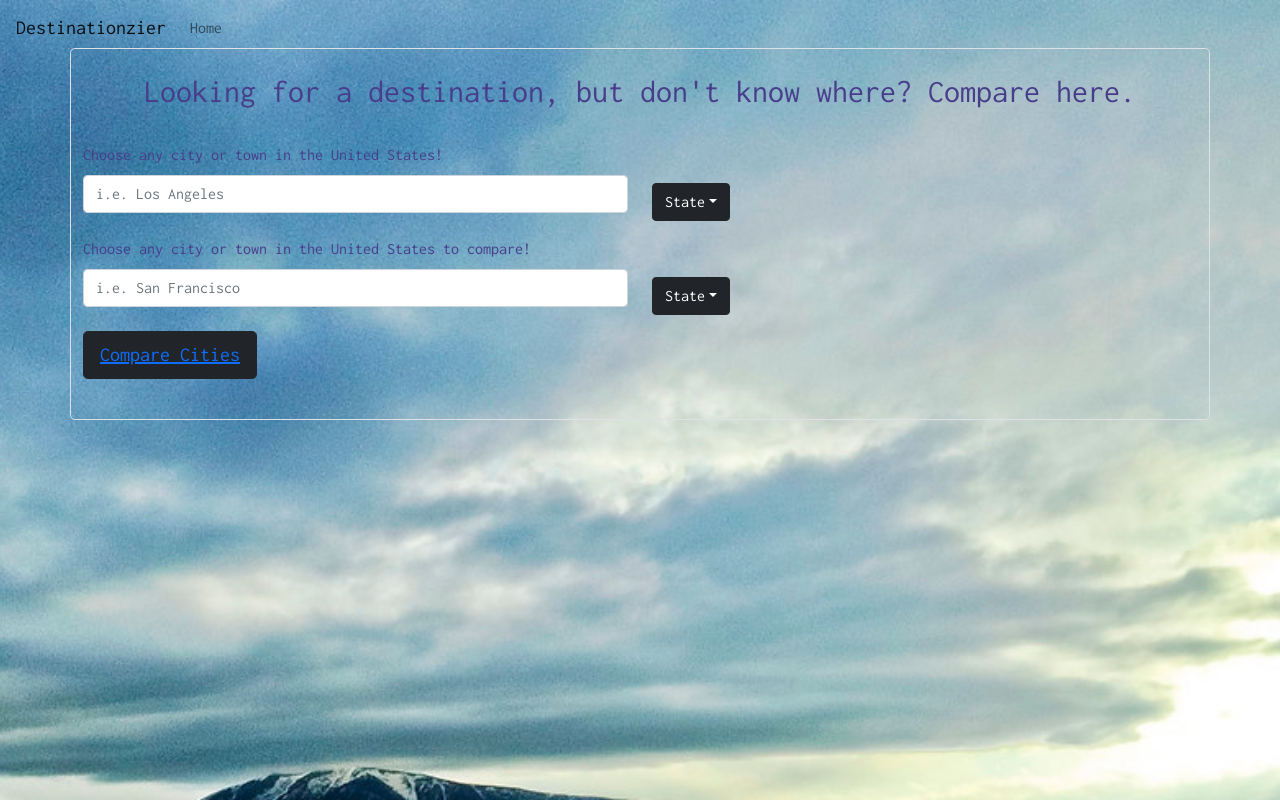
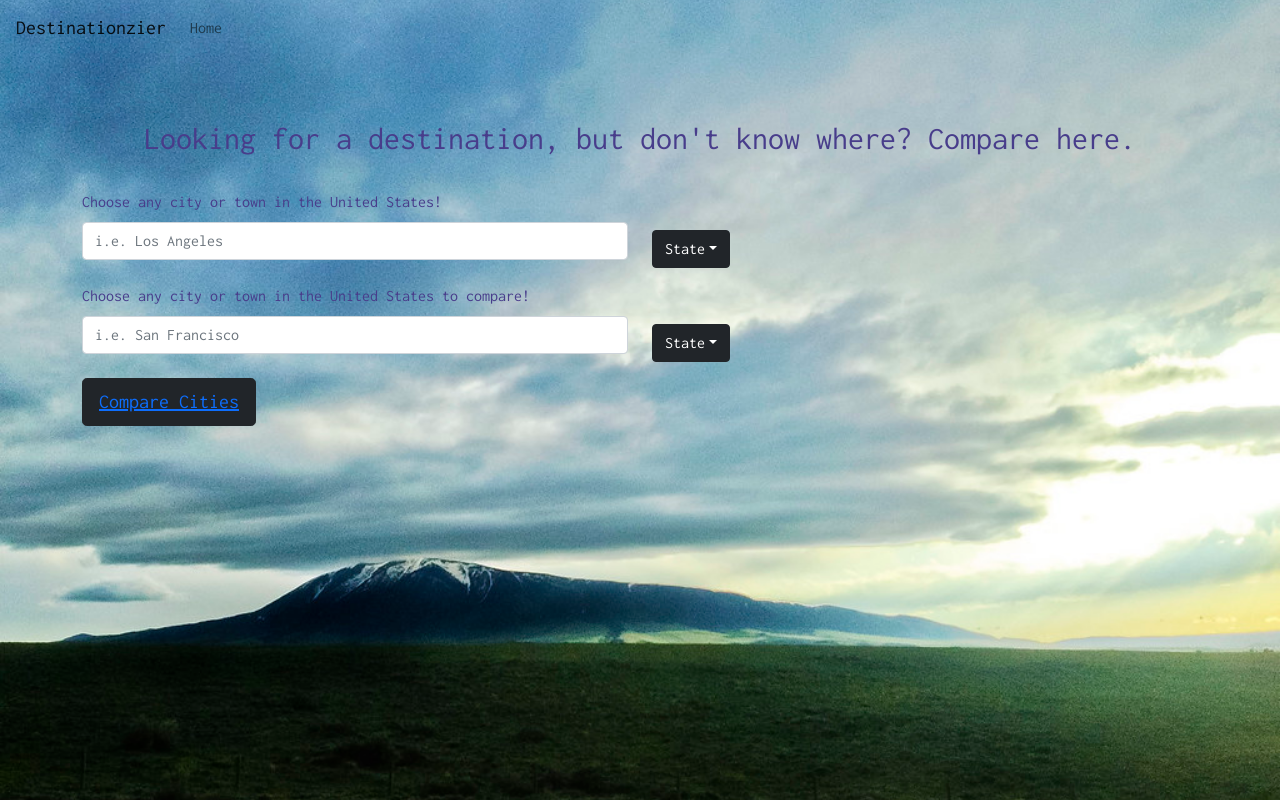
Before and after one commit to aimeemisaki/destinationizer, a React (Create React App) app: page / in a window 1280 px wide. Shown: the top 800 px of the page. Built offline with nearby package versions, Linux system fonts and the light colour scheme.

Commit message:
changed error handle

```diff
--- a/src/App.js
+++ b/src/App.js
@@ -7,6 +7,7 @@ import Search from './Pages/Search';
 import Compare from './Pages/Compare';
 import Book from './Pages/Book';
 import Navigation from './Components/Navigation';
+import ErrorHandle from './Components/ErrorHandle'
 
 
 
@@ -19,7 +20,6 @@ function App() {
   const [search2, setSearch2] = useState('');
   const [searchState1, setSearchState1] = useState('State');
   const [searchState2, setSearchState2] = useState('State');
-  const [error, setError] = useState('')
   let USA = 'usa'
 
   const options = {
@@ -32,26 +32,12 @@ function App() {
     const data = await fetch(`https://api.roadgoat.com/api/v2/destinations/${search1}-${searchState1}-${USA}`, options)
     const res = await data.json()
       setCity1(res);
-    if(res.status === 401 || res.status === 402){
-      setError("Invalid request!")
-    } else if (res.status === 404) {
-      setError("You must enter the name of the destination in proper format.")
-    } else if (res.status >= 400) {
-      setError("Something went wrong!")
-    }
   }
 
   async function getData2(search2, searchState2) {
     const data = await fetch(`https://api.roadgoat.com/api/v2/destinations/${search2}-${searchState2}-${USA}`, options)
     const res = await data.json()
       setCity2(res);
-    if(res.status === 401 || res.status === 402){
-      setError("Invalid request!")
-    } else if (res.status === 404) {
-      setError("You must enter the name of the destination in proper format.")
-    } else if (res.status >= 400) {
-      setError("Something went wrong!")
-    }
   }
 
   return (
@@ -59,8 +45,8 @@ function App() {
       <Navigation />
       <main>
         <Routes>
-          <Route path ="/" element={<Search setSearch1={setSearch1} setSearch2={setSearch2} search1={search1} search2={search2} setSearchState1={setSearchState1} setSearchState2={setSearchState2} searchState1={searchState1} searchState2={searchState2} error={error}/>} />
-          <Route path="/compare" element= {<Compare city1={city1} city2={city2} getData1={getData1} getData2={getData2} search1={search1} search2={search2} searchState1={searchState1} searchState2={searchState2} />} />
+          <Route path ="/" element={<Search setSearch1={setSearch1} setSearch2={setSearch2} search1={search1} search2={search2} setSearchState1={setSearchState1} setSearchState2={setSearchState2} searchState1={searchState1} searchState2={searchState2}/>} />
+          <Route path="/compare" element= {<Compare city1={city1} city2={city2} getData1={getData1} getData2={getData2} search1={search1} search2={search2} searchState1={searchState1} searchState2={searchState2}/>} />
           <Route path="/book/:cityId" element={<Book city1={city1} city2={city2} />} />
           <Route path="*" element={<Navigate to ="/" />} />
         </Routes>
--- a/src/Components/ErrorHandle.js
+++ b/src/Components/ErrorHandle.js
@@ -1,8 +1,19 @@
-import React from 'react';
+import React, { useState } from 'react';
 import Alert from 'react-bootstrap/Alert'
 
-const ErrorHandle = () => {
+const ErrorHandle = ({res}) => {
+    const [error, setError] = useState('')
 
+    if(res.status === 401 || res.status === 402){
+        setError("Invalid request!")
+      } else if (res.status === 404) {
+        setError("You must enter the name of the destination in proper format.")
+      } else if (res.status >= 400) {
+        setError("Something went wrong!")
+      }
+    return (
+        <p>{error}</p>
+    )
 }
 
 export default ErrorHandle
--- a/src/Pages/Book.js
+++ b/src/Pages/Book.js
@@ -7,7 +7,7 @@ import { useParams } from 'react-router-dom';
 const Book = ({ city1, city2 }) => {
     let id = useParams()
     return (
-        <div className="d-flex align-items-center justify-content-center">
+        <div className="pt-5 d-flex align-items-center justify-content-center">
             {id.cityId === "1"
             ? <City1Book city1={city1} />
             : <City2Book city2= {city2} />
--- a/src/Pages/Compare.js
+++ b/src/Pages/Compare.js
@@ -11,7 +11,7 @@ const Compare = ( { getData1, getData2, search1, search2, city1, city2, searchSt
     }, [])
 
     return (
-        <Stack direction="horizontal" gap={3} className="d-flex align-items-center justify-content-center">
+       <Stack direction="horizontal" gap={3} className="pt-5 d-flex align-items-center justify-content-center">
             <div>
                 <City1 city1={city1}/>
             </div>
--- a/src/Pages/Search.js
+++ b/src/Pages/Search.js
@@ -9,7 +9,7 @@ import Row from 'react-bootstrap/Row';
 import Col from 'react-bootstrap/Col';
 
 
-const Search = ({ setSearch1, setSearch2, search1, search2, setSearchState1, setSearchState2, searchState1, searchState2, error } ) => {
+const Search = ({ setSearch1, setSearch2, search1, search2, setSearchState1, setSearchState2, searchState1, searchState2} ) => {
     const handleChange1 = (event) => {
         setSearch1(event.target.value)
     };
@@ -28,7 +28,7 @@ const Search = ({ setSearch1, setSearch2, search1, search2, setSearchState1, set
     const states = ['AL', 'AK', 'AZ', 'AR', 'AS', 'CA', 'CO', 'CM', 'CT', 'DE', 'DC', 'FL', 'GA', 'GU', 'HI', 'ID', 'IL', 'IN', 'IA', 'KS', 'KY', 'LA', 'ME', 'MD', 'MA', 'MI', 'MN', 'MS', 'MO', 'MT', 'NE', 'NV', 'NH', 'NJ', 'NM', 'NY', 'NC', 'ND', 'OH', 'OK', 'OR', 'PA', 'PR', 'RI', 'SC', 'SD', 'TN', 'TX', 'TT', 'UT', 'VT', 'VA', 'VI', 'WA', 'WV', 'WI', 'WY'];
 
     return (
-        <Container className="bg-transparent mt-5 pb-4 mx-auto border rounded-3">
+        <Container className="bg-transparent mt-5 pt-5 pb-4 mx-auto">
             <Container fluid className="py-4">
                 <Row>
                     <Col>
@@ -117,9 +117,6 @@ const Search = ({ setSearch1, setSearch2, search1, search2, setSearchState1, set
                     </Link>
                 </Button>
             </Form>
-            <div className="error-container">
-                <p className="error-message">{error}</p>
-            </div>
         </Container>
     )
 }
--- a/src/Styles/Compare.css
+++ b/src/Styles/Compare.css
@@ -6,3 +6,7 @@ body {
     width: 2px;
     height: 2px;
 }
+
+.error-message {
+    color: red;
+}
--- a/src/Styles/Search.css
+++ b/src/Styles/Search.css
@@ -1,11 +1,11 @@
 /* PHOTO SOURCE: https://www.flickr.com/photos/decaseconds/13369222375*/
 html {
-    height: 140%;
+    height: 100%;
 }
 body {
     color: white;
     background-image: url('../Images/americantrip.jpeg');
-    height: 140%;
+    height: 100%;
     background-position: center;
     background-repeat: no-repeat;
     background-size: cover;
@@ -19,9 +19,8 @@ body {
     color: white;
 }
 
-.error-container {
-    background-color: lightcoral;
+
+.dropdown-menu {
+    height: 200px;
+    overflow-y: scroll
 }
-.error-message {
-    color: red;
-}
```
Also changed, not shown: 1 other file (tests, documents, lock files or other folders).
